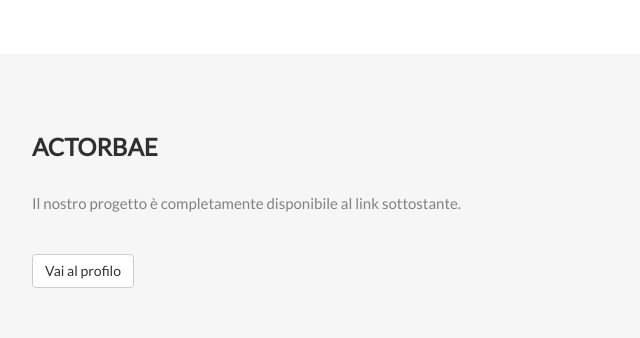
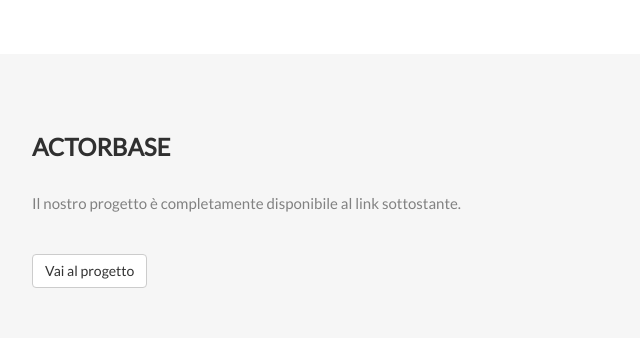
Before and after one commit to SweeneyThreads/SweeneyThreads.github.io, a plain HTML site: page index.html in a window 1280 px wide. Shown: the part 780-1118 px from the top of the page, 18-658 px from the left. Drawn offline with nearby package versions, Linux system fonts and the light colour scheme.

Commit message:
link fix

```diff
--- a/index.html
+++ b/index.html
@@ -134,13 +134,13 @@
   </div>
 </div>
 
-<div id="profile" class="container-fluid bg-grey">
+<div id="actorbase" class="container-fluid bg-grey">
   <div class="row">
     <div class="col-sm-12">
-      <h2>ACTORBAE</h2>
+      <h2>ACTORBASE</h2>
       <p>Il nostro progetto è completamente disponibile al link sottostante.</p></br>
-      <form method="get" action="actorbase/>
-    	<button type="submit" class="btn btn-default">Vai al profilo</button>
+      <form method="get" action="actorbase">
+    	<button type="submit" class="btn btn-default">Vai al progetto</button>
 	  </form>
     </div>
   </div>
```
